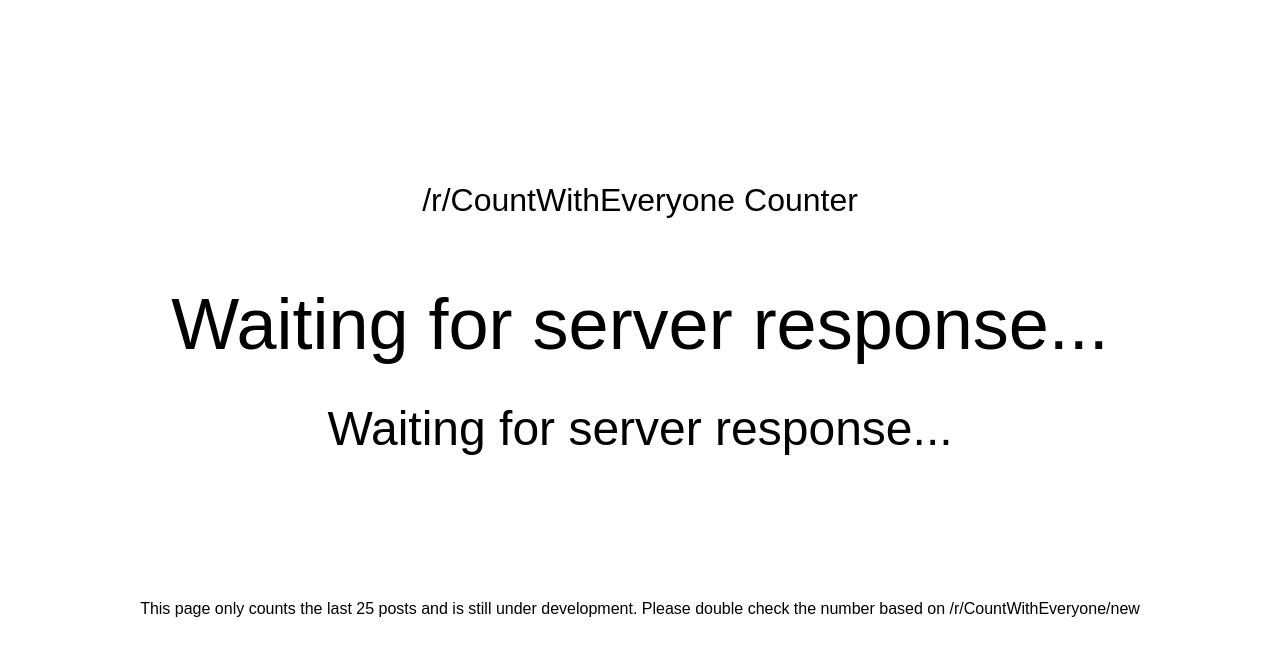
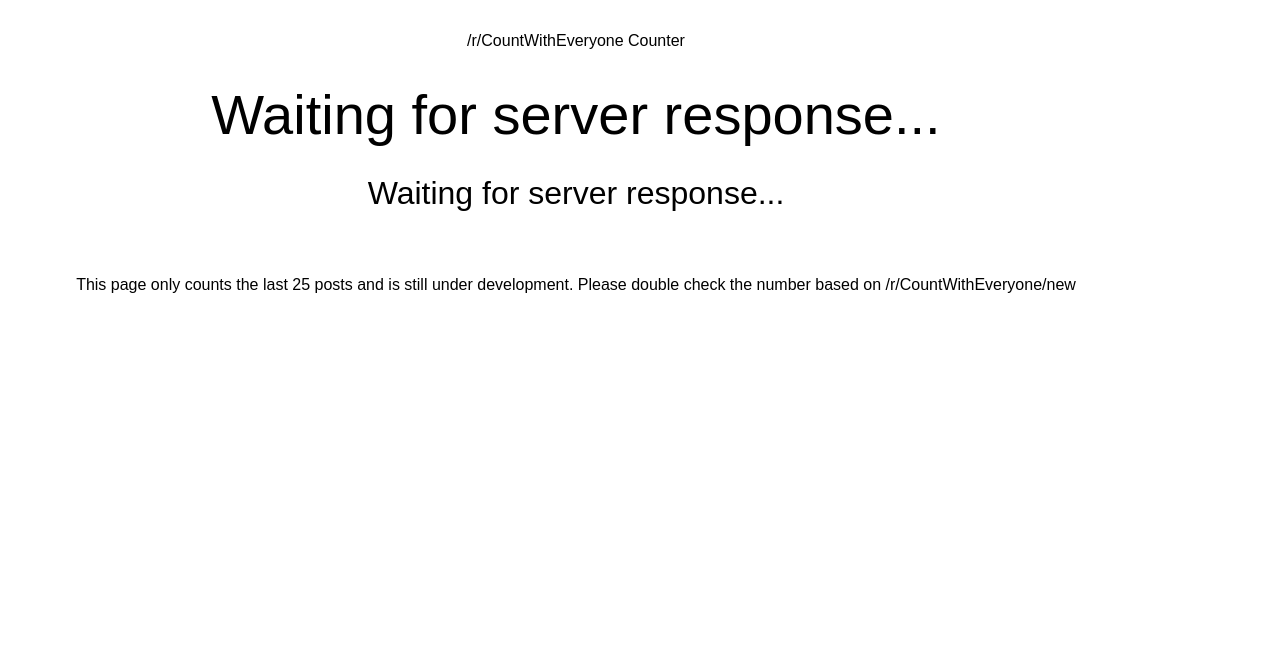
Before and after one commit to MystPhysX/counter-page, a website: page static/counter.html in a window 1280 px wide. Drawn offline with nearby package versions, Linux system fonts and the light colour scheme; no server answers.

Commit message:
Fixed announcements counting and style changes

```diff
--- a/index.js
+++ b/index.js
@@ -79,6 +79,8 @@
         currentCountFound = false;
         // Iterate backwards through the array (because it's given to us in descending order)
         for (let i = posts.length - 1; i >= 0; i--) {
+            // Skip if post is a distinguished post like an announcement
+            if (posts[i].data.distinguished) continue;
             // If the post title is an integer, we can just straight up check it
             if (Number.isInteger(posts[i].data.title)) {
                 if (!checkNumber(posts[i].data.title)) return;
--- a/static/style.css
+++ b/static/style.css
@@ -8,25 +8,26 @@
 }
 
 .box {
-    height: 100%;
+    margin-top: 2em;
     display: flex;
     align-items: center;
     justify-content: center;
     flex-direction: column;
     text-align: center;
+    width: 90%;
 }
 
 #mainText {
-    font-size: 4.5em;
+    font-size: 3.5em;
     margin-bottom: 0.5em;
 }
 
 #numberText {
-    font-size: 3em;
-    margin-bottom: 3em;
+    font-size: 2em;
+    margin-bottom: 2em;
 }
 
 #title {
-    font-size: 2em;
+    font-size: 1em;
     margin-bottom: 2em;
 }
```
